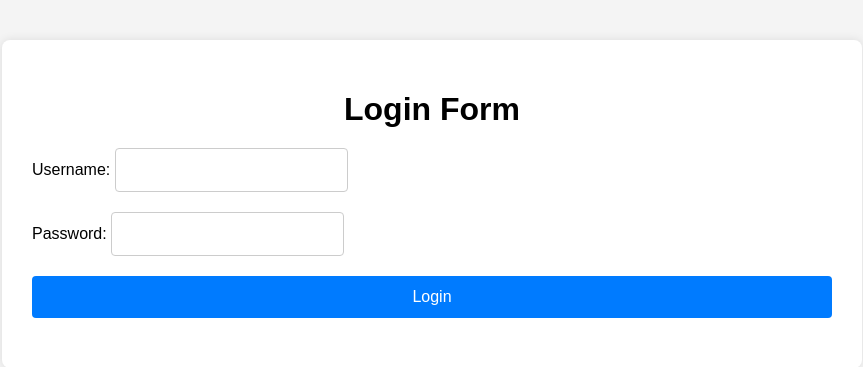
After one commit to Drewster64/microserver, a Flask app: page /login in a window 1280 px wide. The commit adds this page. Shown: the top 367 px of the page, without its empty margins (208-1071 px from the left). Run offline with Flask 3, Linux system fonts and the light colour scheme.

Commit message:
modulo 3 leccion 2 -- version 1 (sin flask principal)

```diff
--- a/Modulo2 Apps/project/templates/base.html
+++ b/Modulo2 Apps/project/templates/base.html
@@ -5,10 +5,10 @@
     <link rel="stylesheet" type="text/css" href="{{ url_for('static', filename='styles.css') }}">
 </head>
 <body>
-    <header class="header-image"> <img src="{{ url_for('static', filename='warehousebanner.webp') }}" alt="Banner de Almacén" class="header-image"></header>
+    <header class="header-image"> <img src="{{ url_for('static', filename='warehousebanner.webp') }}" alt="Banner de Almacen" class="header-image"></header>
     <main>
         {% block content %}{% endblock %}
     </main>
-    <footer><img src="{{ url_for('static', filename='warehousefooter.jpg') }}" alt="Footer de Almacén" class="footer-image footer"></footer>
+    <footer><img src="{{ url_for('static', filename='warehousefooter.jpg') }}" alt="Footer de Almacen" class="footer-image footer"></footer>
 </body>
 </html>
--- /dev/null
+++ b/Modulo2 Apps/smallProject/app.py
@@ -0,0 +1,94 @@
+from flask import Flask, render_template, redirect, url_for, request, flash
+from flask_wtf import FlaskForm
+from wtforms import StringField, PasswordField, SubmitField
+from wtforms.validators import DataRequired, Length
+from flask_login import LoginManager, UserMixin, login_user, login_required, logout_user, current_user
+
+app = Flask(__name__)
+app.config["SECRET_KEY"] = "mi_clave_secreta"
+
+login_manager = LoginManager()
+login_manager.init_app(app)
+
+# Simula la funcionalidad de una base de datos de usuarios
+usuarios = {
+    "emafranco@tbtmr.com": {"password": "admin123", "rol": "admin"},
+    "Drewvalentin@tbtmr.com": {"password": "tester123", "rol": "tester"},
+    "benmartinez@tbtmr.com": {"password": "employee123", "rol": "employee"},
+    "joselopez@tbtmr.com": {"password": "user123", "rol": "user"}
+}
+
+# Definimos el formulario de login
+class LoginForm(FlaskForm):
+    username = StringField("Username", validators=[DataRequired(), Length(min=3)])
+    password = PasswordField("Password", validators=[DataRequired()])
+    submit = SubmitField("Login")
+
+# Definir los usuarios
+class User(UserMixin):
+    def __init__(self, id):
+        self.id = id
+
+    @staticmethod
+    def get(user_id):
+        return User(user_id)
+
+@login_manager.user_loader
+def load_user(user_id):
+    return User.get(user_id)
+
+@app.route("/login", methods=["GET", "POST"])
+def login():
+    form = LoginForm()
+    if form.validate_on_submit():
+        username = form.username.data
+        password = form.password.data
+
+        if username in usuarios:
+            user_data = usuarios[username]
+            if user_data["password"] == password:
+                user = User(username)
+                login_user(user)
+
+                rol = user_data["rol"]
+
+                if rol in ["admin", "tester", "employee"]:
+                    return redirect(url_for("developer"))
+                elif rol == "user":
+                    return redirect(url_for("user_page"))
+
+            else:
+                flash(f"Contraseña incorrecta para {user_data['rol']}", "danger")
+        else:
+            flash("Usuario no encontrado", "danger")
+
+    return render_template("index.html.jinja2", form=form)
+
+
+
+# Ruta de home.html
+@app.route("/home")
+@login_required
+def home():
+    return render_template("home.html", message=current_user.id)
+
+# Ruta para logout
+@app.route("/logout")
+@login_required
+def logout():
+    logout_user()
+    return redirect(url_for("login"))
+
+@app.route("/developer")
+@login_required
+def developer():
+    return render_template("developer.html", usuario=current_user.id)
+
+@app.route("/user_page")
+@login_required
+def user_page():
+    return render_template("user.html", usuario=current_user.id)
+
+
+if __name__ == "__main__":
+    app.run(debug=True)
--- /dev/null
+++ b/Modulo2 Apps/smallProject/static/css/styles.css
@@ -0,0 +1,169 @@
+/* Estilos generales */
+body {
+  background-color: #f4f4f4;
+  font-family: Arial, sans-serif;
+  margin: 0;
+  padding: 0;
+}
+
+/* Contenedor principal */
+.container {
+  max-width: 800px; /* Ajuste el tamaño del contenedor para hacerlo más amplio */
+  margin: 40px auto;
+  background-color: white;
+  padding: 30px;
+  border-radius: 8px;
+  box-shadow: 0 0 10px rgba(0, 0, 0, 0.1);
+}
+
+/* Título */
+.title {
+  text-align: center;
+  margin-bottom: 20px;
+  font-weight: bold;
+  font-size: 2rem; /* Aumente el tamaño del título */
+}
+
+/* Estilo de formulario */
+.process-form {
+  display: grid;
+  gap: 20px; /* Aumenté el espacio entre los elementos del formulario */
+  margin-bottom: 20px;
+}
+
+/* Estilos para los campos de texto y contraseñas */
+.process-form input[type="text"],
+.process-form input[type="password"] {
+  flex: 1;
+  padding: 12px; /* Aumente el padding para que los campos sean más cómodos */
+  font-size: 1rem;
+  border: 1px solid #ccc;
+  border-radius: 4px;
+}
+
+/* Estilo del botón de login */
+.btn {
+  padding: 12px 16px; /* Aumente el tamaño del botón */
+  font-size: 1rem; /* Aumente el tamaño de la fuente */
+  border: none;
+  border-radius: 4px;
+  cursor: pointer;
+  width: 100%; /* El botón ocupa todo el ancho disponible */
+}
+
+/* Estilo para el botón principal (login) */
+.btn-primary {
+  background-color: #007bff;
+  color: white;
+}
+
+/* Estilo para el botón secundario (para logout u otros) */
+.btn-secondary {
+  background-color: #e9e9e9;
+  color: black;
+  width: auto; /* El botón secundario no ocupará todo el ancho */
+}
+
+/* Estilo de formulario en línea, por si se necesita usarlo en otras partes */
+.inline-form {
+  display: inline;
+  margin: 0;
+}
+
+/* Párrafos */
+p {
+  display: block;
+  text-align: center;
+  font-size: 1rem;
+  color: #555;
+}
+
+/* Estilos específicos para el formulario de login */
+.login-form {
+  margin-top: 40px;
+}
+
+/* Estilos para la página de home */
+.home-page {
+  text-align: center;
+  font-size: 1.2rem;
+}
+
+.home-page h2 {
+  color: #007bff;
+  margin-bottom: 20px;
+}
+
+.home-page p {
+  font-size: 1.1rem;
+  color: #333;
+}
+
+/* Ajustes adicionales */
+.header-image img, .footer img {
+  width: 100%;
+  height: auto;
+}
+body.user-page {
+  margin: 0;
+  font-family: 'Segoe UI', sans-serif;
+  background: url("https://w0.peakpx.com/wallpaper/710/985/HD-wallpaper-vinyl-disk-vinyl-music.jpg") no-repeat center center fixed;
+  background-size: cover;
+  color: white;
+  text-align: center;
+}
+
+.overlay {
+  background-color: rgba(0, 0, 0, 0.65);
+  min-height: 100vh;
+  padding: 50px;
+}
+
+.overlay h1 {
+  font-size: 3em;
+}
+
+.gallery {
+  margin-top: 40px;
+  display: flex;
+  flex-wrap: wrap;
+  justify-content: center;
+  gap: 20px;
+}
+
+.gallery img {
+  width: 300px;
+  border-radius: 10px;
+  transition: transform 0.3s ease;
+}
+
+.gallery img:hover {
+  transform: scale(1.05);
+}
+.letter{
+  font-family: 'Times New Roman', Times, serif;
+  font-size: larger;
+  font-weight: bolder;
+  color: white;
+}
+.content {
+  background-color: rgba(0, 0, 0, 0.6);
+  padding: 30px;
+  max-width: 600px;
+  margin: 100px auto;
+  border-radius: 12px;
+}
+
+h1, h2 {
+  text-align: center;
+}
+
+.tareas {
+  list-style: square;
+  padding-left: 20px;
+}
+
+.tareas li {
+  margin: 10px 0;
+  font-size: 18px;
+}
--- /dev/null
+++ b/Modulo2 Apps/smallProject/templates/base.html
@@ -0,0 +1,15 @@
+<!DOCTYPE html>
+<html lang="es">
+  <head>
+    <meta charset="UTF-8" />
+    <title>{% block title %}Login - Mi Aplicación{% endblock %}</title>
+    <link rel="stylesheet" href="{{ url_for('static', filename='css/styles.css') }}">
+  </head>
+  <body>
+    <div class="container">
+      <header></header>
+      {% block content %}{% endblock %}
+      <footer></footer>
+    </div>
+  </body>
+</html>
--- /dev/null
+++ b/Modulo2 Apps/smallProject/templates/index.html.jinja2
@@ -0,0 +1,40 @@
+{% extends "base.html" %}
+
+{% block content %}
+  <h1 class="title">Login Form</h1>
+
+  <!-- Mostrar mensajes de flash (errores) -->
+  {% with messages = get_flashed_messages(with_categories=true) %}
+    {% if messages %}
+      <ul class="flashes">
+        {% for category, message in messages %}
+          <li class="{{ category }}">{{ message }}</li>
+        {% endfor %}
+      </ul>
+    {% endif %}
+  {% endwith %}
+
+  <form method="POST" action="/login" class="process-form">
+    {{ form.hidden_tag() }}
+
+    <div>
+      <label for="username">Username:</label>
+      {{ form.username(class_="form-control") }}
+      {% for error in form.username.errors %}
+        <p style="color: red;">{{ error }}</p>
+      {% endfor %}
+    </div>
+
+    <div>
+      <label for="password">Password:</label>
+      {{ form.password(class_="form-control") }}
+      {% for error in form.password.errors %}
+        <p style="color: red;">{{ error }}</p>
+      {% endfor %}
+    </div>
+
+    <div>
+      {{ form.submit(class_="btn btn-primary") }}
+    </div>
+  </form>
+{% endblock %}
```
Also changed, not shown: Modulo2 Apps/smallProject/templates/developer.html (added, +20 -0 lines), Modulo2 Apps/smallProject/templates/home.html (added, +7 -0 lines), Modulo2 Apps/smallProject/templates/user.html (added, +20 -0 lines), 1 other file.
